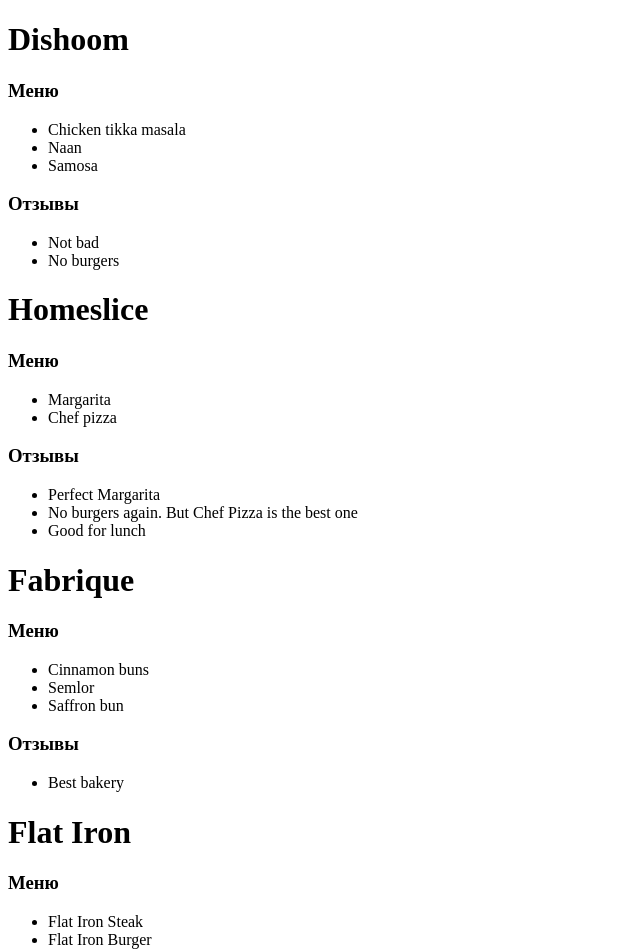
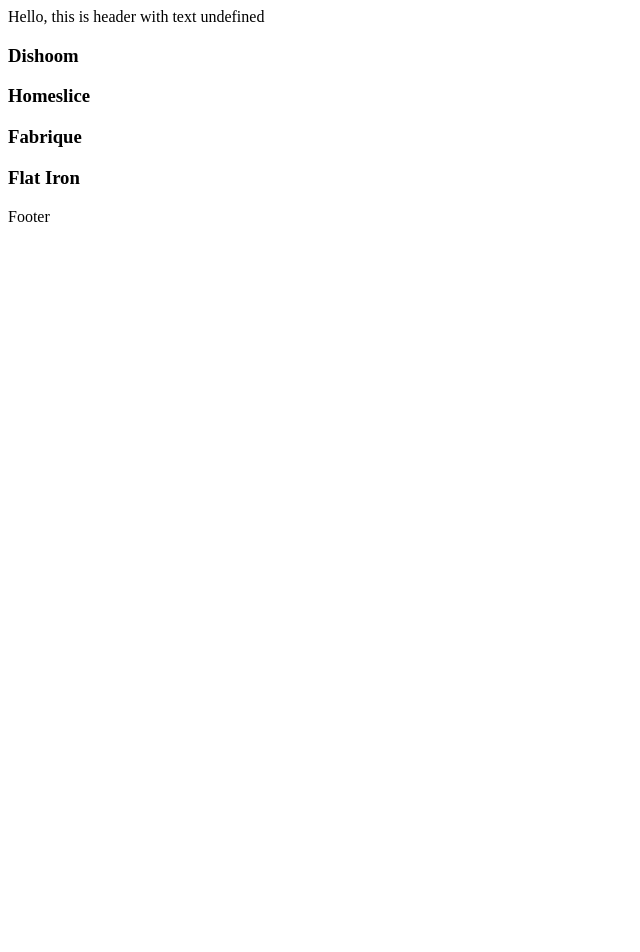
Before and after one commit to krparen/react-course-homeworks, a React (Vite) app: page / in a window 1280 px wide. Shown: the top 952 px of the page, without its empty margins (0-640 px from the left). After the commit the page ends 800 px from the top, so only its background shows below. Built offline with nearby package versions, Linux system fonts and the light colour scheme.

Commit message:
lecture-2-hw something runs, but only restaurant names are shown

```diff
--- /dev/null
+++ b/src/App.jsx
@@ -0,0 +1,13 @@
+import { Layout } from "./components/layout/component";
+import { restaurants } from "./constants/mock";
+import {Restaurant} from "./components/restaurant/component.jsx";
+
+export const App = () => {
+    return (
+        <Layout>
+            {restaurants.map((restaurant) => (
+                <Restaurant restaurant={restaurant} />
+            ))}
+        </Layout>
+    );
+};
--- /dev/null
+++ b/src/components/footer/component.jsx
@@ -0,0 +1,3 @@
+export const Footer = () => {
+    return <footer>Footer</footer>;
+};
--- /dev/null
+++ b/src/components/header/component.jsx
@@ -0,0 +1,3 @@
+export const Header = ({headerText}) => {
+    return <header>{"Hello, this is header with text " + headerText}</header>
+};
--- /dev/null
+++ b/src/components/layout/component.jsx
@@ -0,0 +1,12 @@
+import { Footer } from "../footer/component";
+import { Header } from "../header/component";
+
+export const Layout = ({ children }) => {
+    return (
+        <div>
+            <Header/>
+            <div>{children}</div>
+            <Footer />
+        </div>
+    );
+};
--- /dev/null
+++ b/src/components/restaurant/component.jsx
@@ -0,0 +1,7 @@
+export const Restaurant = ({restaurant}) => {
+    return (
+        <div>
+            <h3>{restaurant.name}</h3>
+        </div>
+    );
+};
--- a/src/main.jsx
+++ b/src/main.jsx
@@ -1,61 +1,7 @@
 /* eslint-disable react/no-children-prop */
 import ReactDOM from "react-dom/client";
-import { restaurants } from "./constants/mock";
+import {App} from "./App.jsx";
 
 const root = ReactDOM.createRoot(document.getElementById("root"));
 
-root.render(
-  <div>
-
-    <h1>{restaurants[0].name}</h1>
-    <h3>Меню</h3>
-    <ul>
-      <li>{restaurants[0].menu[0].name}</li>
-      <li>{restaurants[0].menu[1].name}</li>
-      <li>{restaurants[0].menu[2].name}</li>
-    </ul>
-    <h3>Отзывы</h3>
-    <ul>
-      <li>{restaurants[0].reviews[0].text}</li>
-      <li>{restaurants[0].reviews[1].text}</li>
-    </ul>
-
-    <h1>{restaurants[1].name}</h1>
-    <h3>Меню</h3>
-    <ul>
-      <li>{restaurants[1].menu[0].name}</li>
-      <li>{restaurants[1].menu[1].name}</li>
-    </ul>
-    <h3>Отзывы</h3>
-    <ul>
-      <li>{restaurants[1].reviews[0].text}</li>
-      <li>{restaurants[1].reviews[1].text}</li>
-      <li>{restaurants[1].reviews[2].text}</li>
-    </ul>
-
-    <h1>{restaurants[2].name}</h1>
-    <h3>Меню</h3>
-    <ul>
-      <li>{restaurants[2].menu[0].name}</li>
-      <li>{restaurants[2].menu[1].name}</li>
-      <li>{restaurants[2].menu[2].name}</li>
-    </ul>
-    <h3>Отзывы</h3>
-    <ul>
-      <li>{restaurants[2].reviews[0].text}</li>
-    </ul>
-
-    <h1>{restaurants[3].name}</h1>
-    <h3>Меню</h3>
-    <ul>
-      <li>{restaurants[3].menu[0].name}</li>
-      <li>{restaurants[3].menu[1].name}</li>
-    </ul>
-    <h3>Отзывы</h3>
-    <ul>
-      <li>{restaurants[3].reviews[0].text}</li>
-      <li>{restaurants[3].reviews[1].text}</li>
-    </ul>
-
-  </div>
-);
+root.render(<App/>);
```
Also changed, not shown: .eslintrc.cjs.
